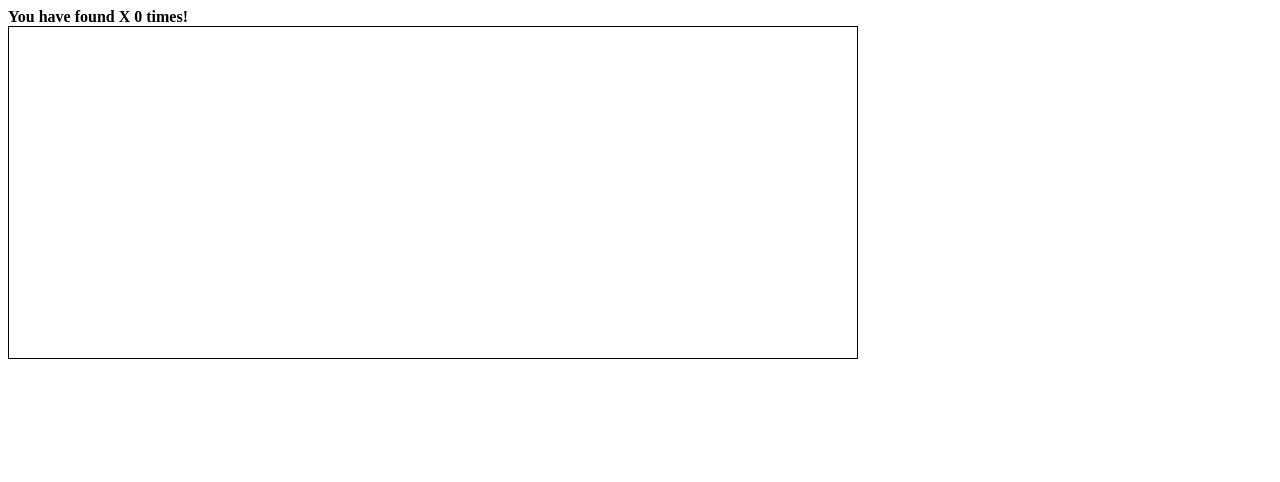
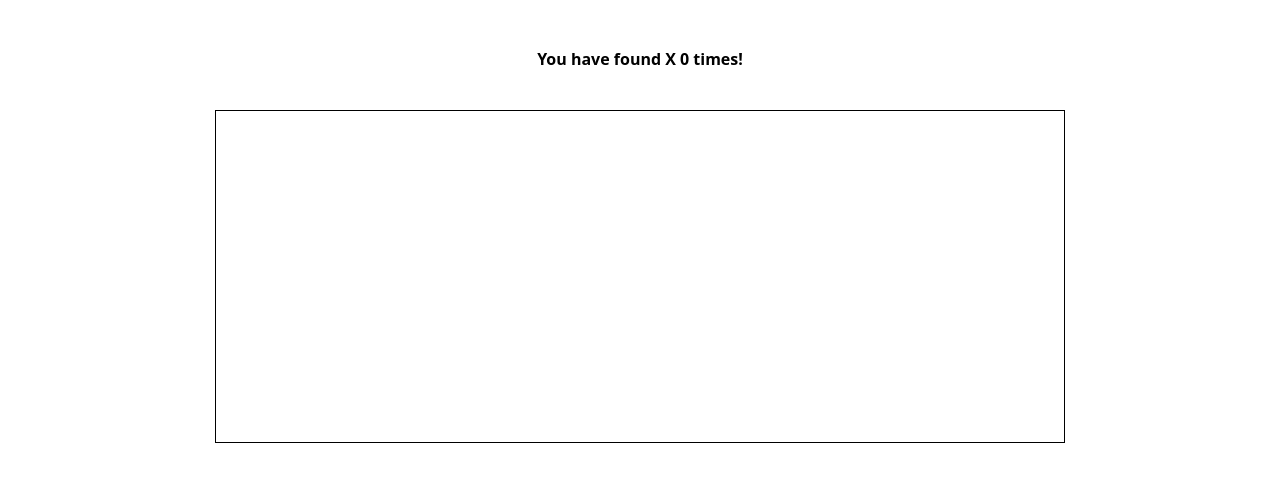
Before and after one commit to gokhansihli/grad-fe-tests, a React (Vite) app: page /test-4 in a window 1280 px wide. Shown: the top 482 px of the page. Built offline with nearby package versions, Linux system fonts and the light colour scheme.

Commit message:
Added content class and modified score

```diff
--- a/src/components/test-4/FindX.jsx
+++ b/src/components/test-4/FindX.jsx
@@ -26,8 +26,8 @@ export default function FindX() {
   }, [found]);
 
   return (
-    <div>
-      <strong>{score}</strong>
+    <div className="content">
+      <strong className="score">{score}</strong>
       <table className="table-container">
         <tbody>
           {newGame.map((row, rowIndex) => {
--- a/src/components/test-4/findX.css
+++ b/src/components/test-4/findX.css
@@ -1,3 +1,9 @@
+.content {
+  display: flex;
+  flex-direction: column;
+  align-items: center;
+}
+
 .table-container {
   width: auto;
   height: auto;
@@ -38,3 +44,19 @@
   background-color: transparent;
   cursor: default;
 }
+
+.score {
+  margin: 40px 0;
+  font-family:
+    system-ui,
+    -apple-system,
+    BlinkMacSystemFont,
+    "Segoe UI",
+    Roboto,
+    Oxygen,
+    Ubuntu,
+    Cantarell,
+    "Open Sans",
+    "Helvetica Neue",
+    sans-serif;
+}
```
